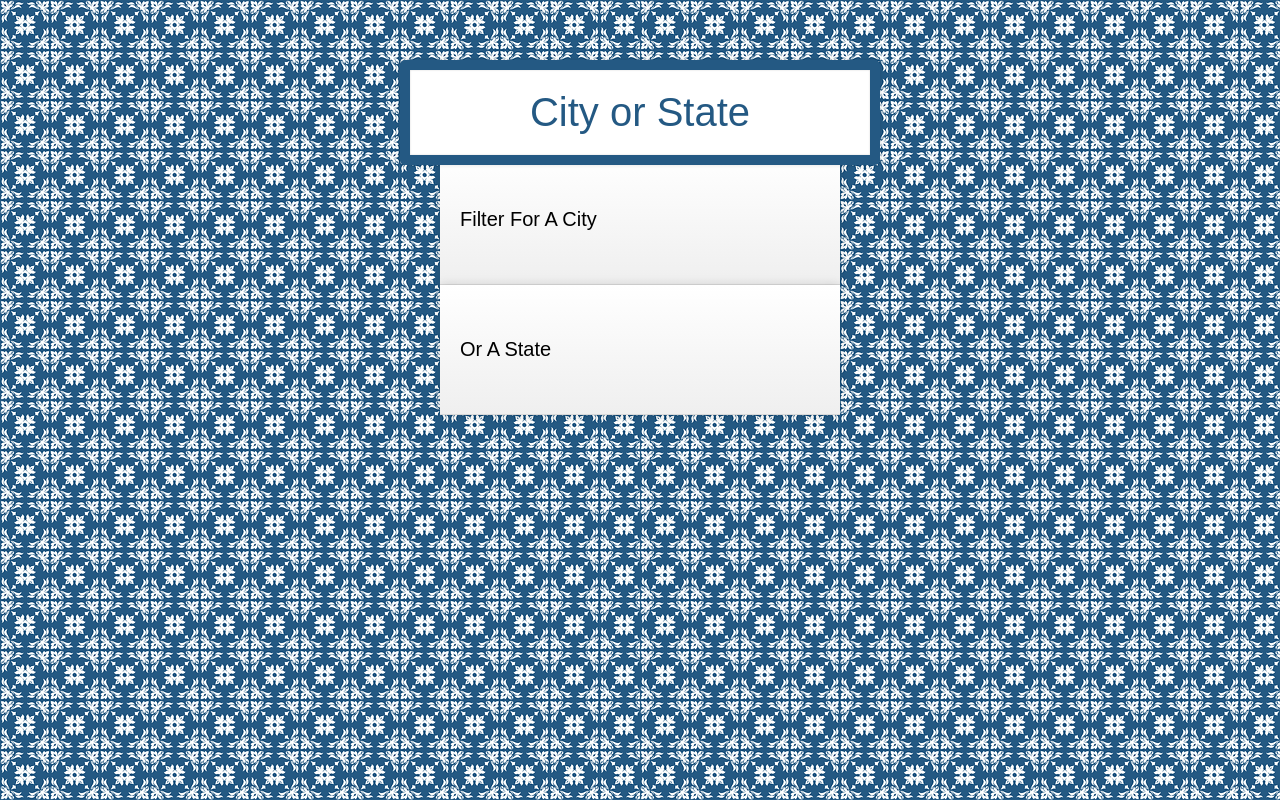
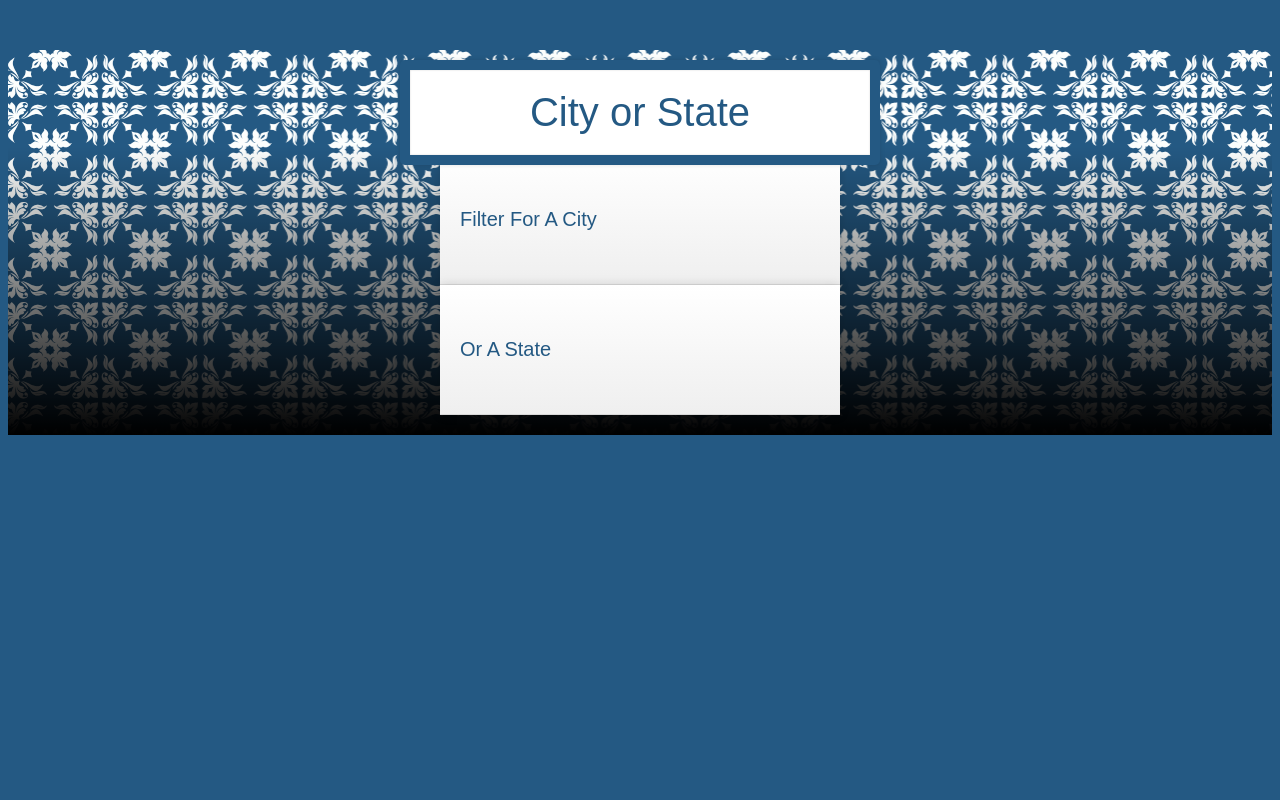
Before and after one commit to 2y2son4/ajax-exercise-day06, a plain HTML site: page index.html in a window 1280 px wide. Drawn offline with Linux system fonts and the light colour scheme; no server answers.

Commit message:
:lipstick: :zap: Change style and improve background image

```diff
--- a/css/main.css
+++ b/css/main.css
@@ -1,8 +1,8 @@
 html {
   box-sizing: border-box;
-  background: #ffc600;
-  background: url(../img/bg.png) repeat;
-  background-size: cover cover;
+  background: #245983;
+
+  height: 100vh;
   font-family: Arial, Helvetica, sans-serif;
   font-size: 20px;
   font-weight: 200;
@@ -14,6 +14,13 @@ html {
   box-sizing: inherit;
 }
 
+body {
+  background: linear-gradient(to bottom, rgba(255, 255, 255, 0.5) 25%, black),
+    url(../img/bg.svg) no-repeat center / cover fixed;
+  background-blend-mode: multiply;
+  padding-bottom: 20px;
+}
+
 input {
   width: 100%;
   padding: 20px;
@@ -21,7 +28,7 @@ input {
 
 .search-form {
   max-width: 400px;
-  margin: 50px auto;
+  margin: 50px auto 0;
 }
 
 input.search {
@@ -47,6 +54,7 @@ input.search::placeholder {
   position: relative;
   width: auto;
   padding: 0;
+  color: #245983;
 }
 
 .suggestions li {
```
Also changed, not shown: img/bg.svg (added).
